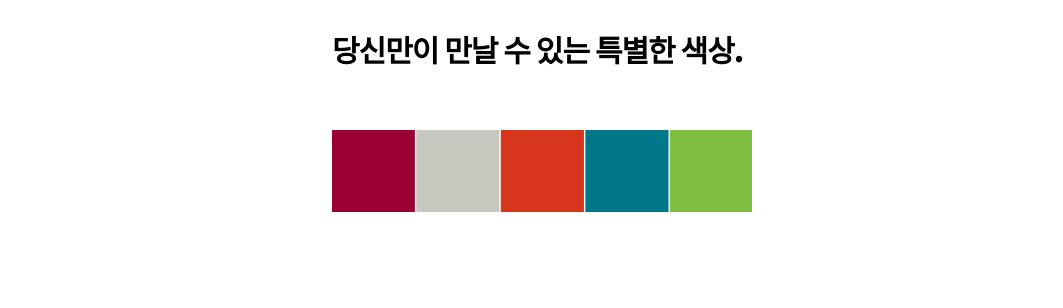
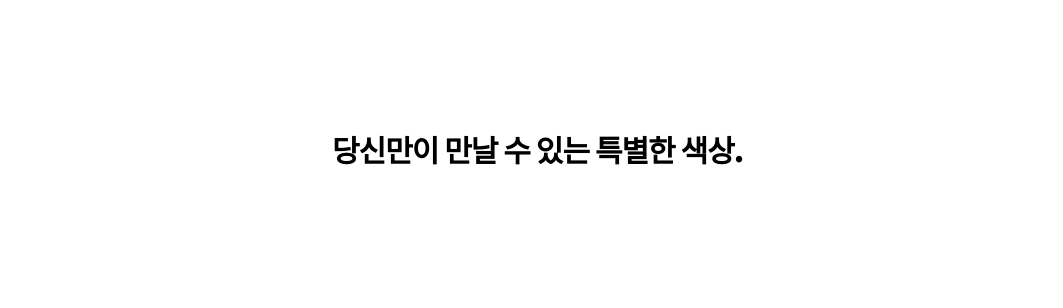
Before and after one commit to hihithnx/ex_5_1, a plain HTML site: page index.html in a window 1280 px wide. Shown: the part 2320-2628 px from the top of the page, without its empty margins (108-1171 px from the left). Drawn offline with Linux system fonts and the light colour scheme; a script that the page names is missing.

Commit message:
Add files via upload

```diff
--- a/index.html
+++ b/index.html
@@ -59,7 +59,7 @@
 		.ss1{left: 580px; background-color: white;}
 		.h1{left:0px; top:0px;}
 		.h2{left:400px; }
-		.h4{left: 300px;}
+		.h4{left: 300px; top: 100px;}
 		.t2{left:600px; }
 		.h3{left:0px; top:300px;}
 		.j1{top: 400px;  line-height: 2; font-size: 36pt;}
@@ -85,7 +85,7 @@
 
 		@keyframes ro{ to{transform: rotate(360deg);} }
 		@keyframes ltor{ from{left:100px;} to{left:300px;} }
-		@keyframes rtol{ from{left:0px;} to{left:700px;} }
+		@keyframes rtol{ from{left:0px;} to{left:700px;}  }
 		@keyframes bt{
 			from{top:500px; opacity: 0;}
 			to{top:200px; opacity: 1;}
@@ -144,7 +144,7 @@
 		</section>
 		<section class="s3" id="c3">
 			<div class="wrap">
-				<img src="color.png" id="i1" style="width: 420px; margin: auto;">
+				<!-- <img src="color.png" id="i1" style="width: 420px; margin: auto;"> -->
 				<h2 class="h4">당신만이 만날 수 있는 특별한 색상.</h2>
 				<p class="t2"></p>
 				<img src="color1.gif" class="g1">
```
